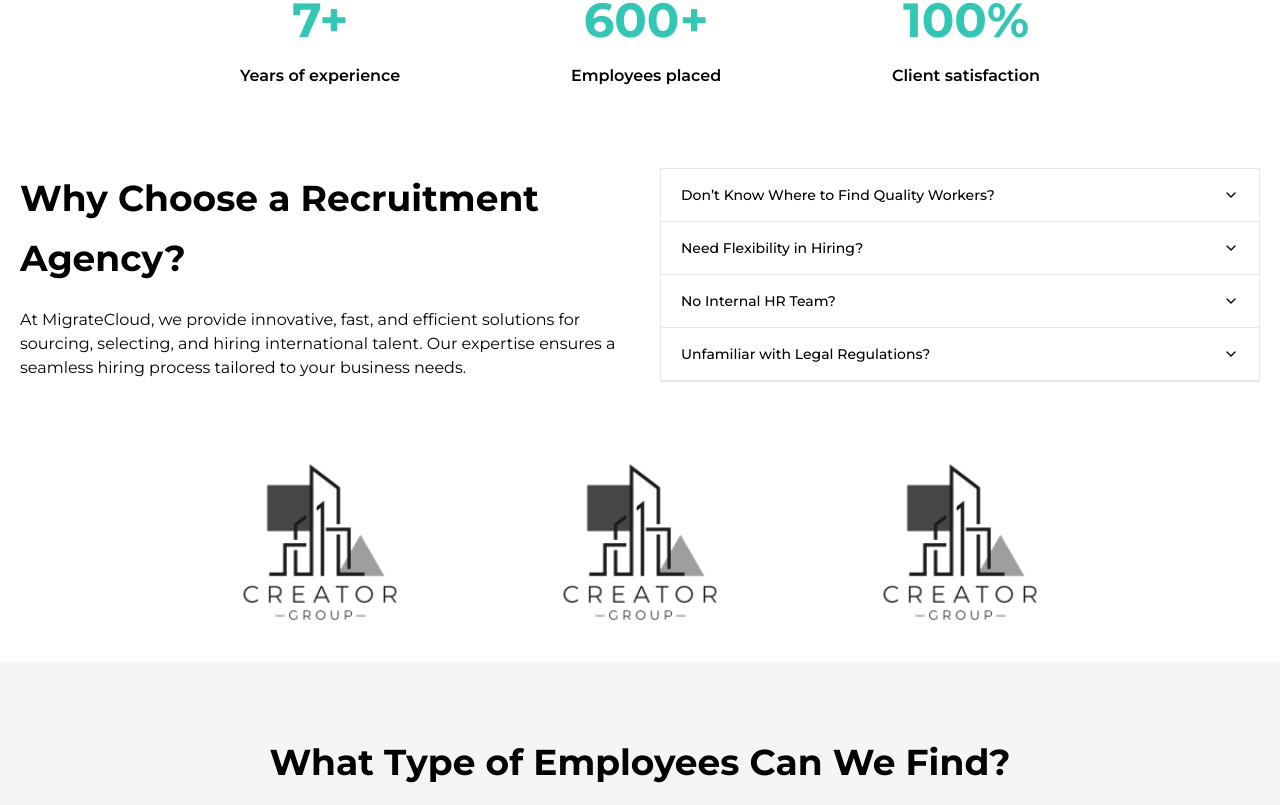
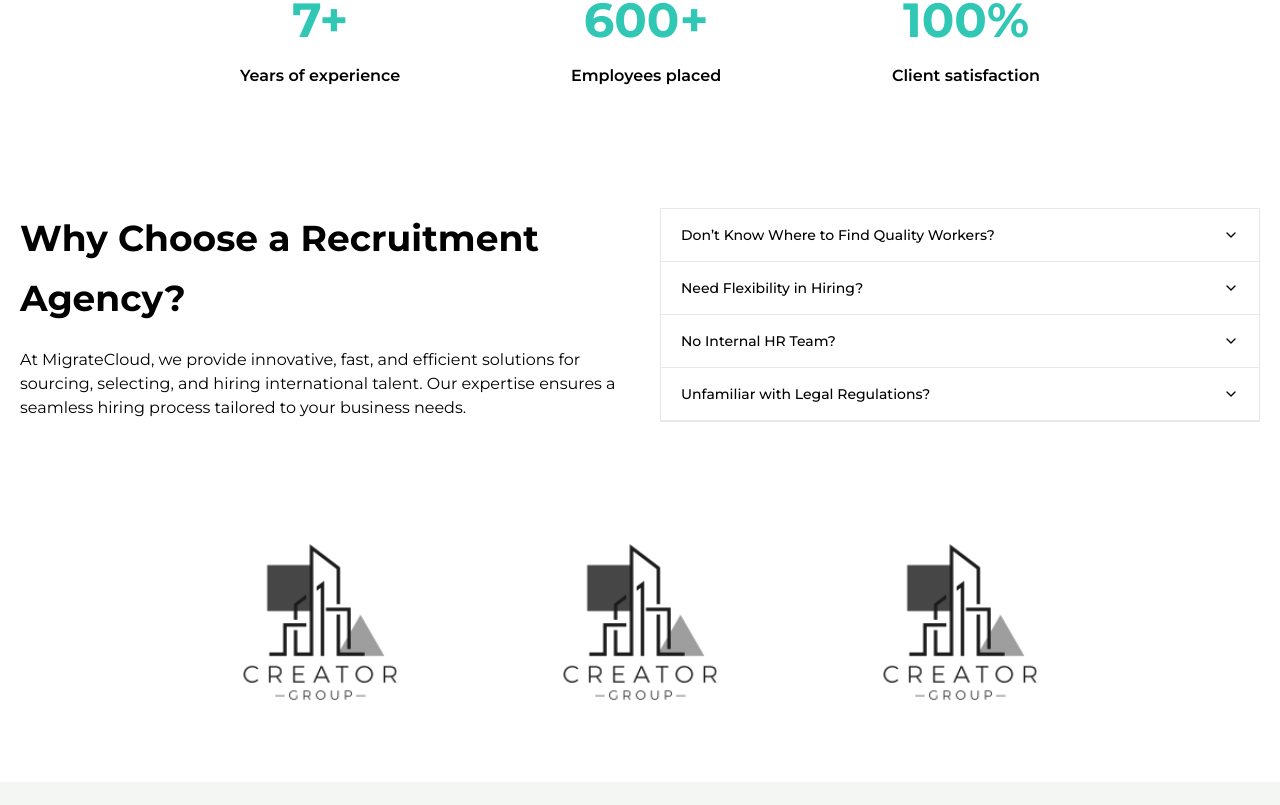
Before and after one commit to AbabilGroup/migrate-cloud, a Next.js app: page / in a window 1280 px wide. Shown: the part 775-1580 px from the top of the page. Built offline with nearby package versions, Linux system fonts and the light colour scheme.

Commit message:
homepage continue

```diff
--- a/src/components/pages/homepage/BookConsultation.tsx
+++ b/src/components/pages/homepage/BookConsultation.tsx
@@ -26,7 +26,7 @@ const BookConsultation = () => {
         </div>
         <div>
           <Image
-            className="h-auto w-full"
+            className="h-auto w-full rounded-2xl"
             src="/images/consultant.jpg"
             alt="Consultation"
             height={380}
--- a/src/components/pages/homepage/BrandLogos.tsx
+++ b/src/components/pages/homepage/BrandLogos.tsx
@@ -2,7 +2,7 @@ import Image from "next/image";
 
 const BrandLogos = () => {
   return (
-    <section className="py-10">
+    <section className="py-10 pb-20">
       <div className="container">
         <div className="mx-auto grid max-w-[800px] grid-cols-1 gap-40 lg:grid-cols-3">
           <div>
--- a/src/components/pages/homepage/WhyChoose.tsx
+++ b/src/components/pages/homepage/WhyChoose.tsx
@@ -7,7 +7,7 @@ import {
 
 const WhyChoose = () => {
   return (
-    <section className="py-10">
+    <section className="py-20">
       <div className="container grid grid-cols-1 gap-10 lg:grid-cols-2">
         <div className="space-y-5">
           <h2 className="text-center text-4xl font-bold leading-[60px] xl:text-left">
--- a/src/components/pages/homepage/WhyChooseUs.tsx
+++ b/src/components/pages/homepage/WhyChooseUs.tsx
@@ -67,7 +67,7 @@ const WhyChooseUs = () => {
           </div>
           <div>
             <Image
-              className="h-auto w-full"
+              className="h-auto w-full rounded-2xl"
               width={450}
               height={700}
               src="/images/why.jpg"
```
